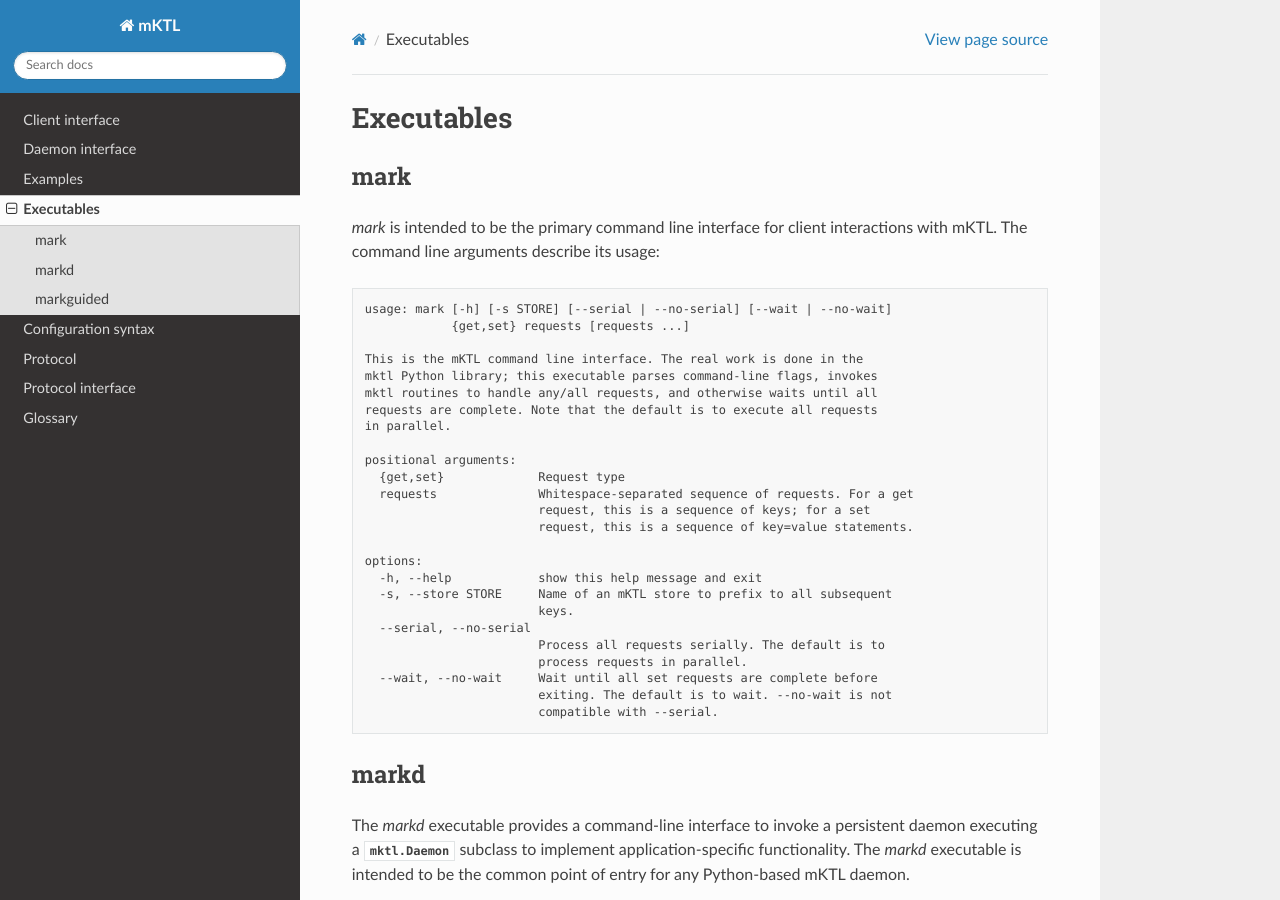
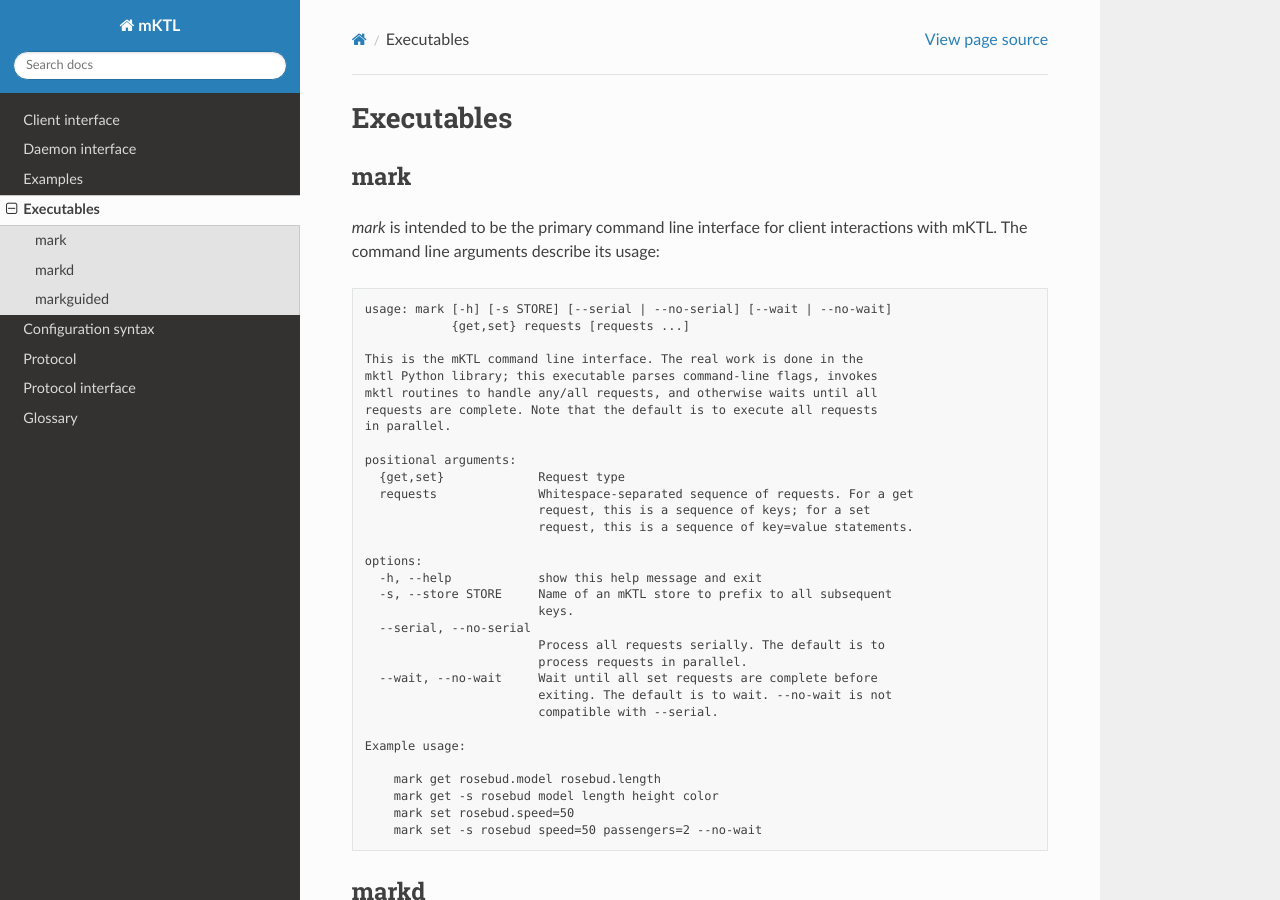
Before and after one commit to KeckObservatory/mKTL, a Sphinx documentation site: the page built from doc/executables.rst, in a window 1280 px wide and 900 px high. Built offline with Sphinx 7.4.7 and the Read the Docs theme 3.1.0, drawn with Linux system fonts in a browser that asks for light colours.

Commit message:
Now with example usage.

```diff
--- a/doc/mark.txt
+++ b/doc/mark.txt
@@ -23,3 +23,10 @@ options:
   --wait, --no-wait     Wait until all set requests are complete before
                         exiting. The default is to wait. --no-wait is not
                         compatible with --serial.
+
+Example usage:
+
+    mark get rosebud.model rosebud.length
+    mark get -s rosebud model length height color
+    mark set rosebud.speed=50
+    mark set -s rosebud speed=50 passengers=2 --no-wait
```
